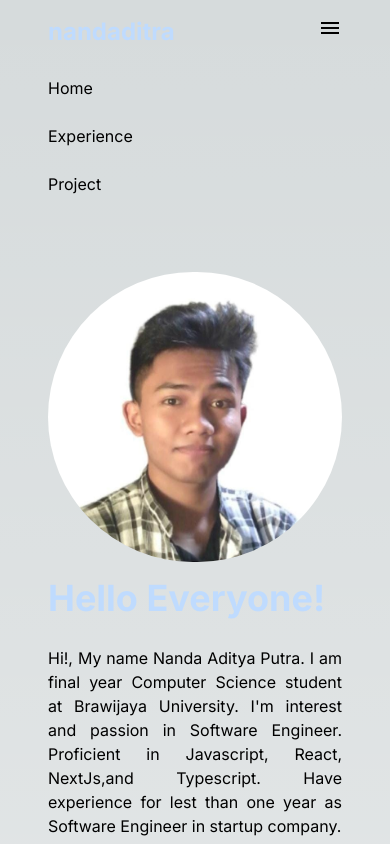
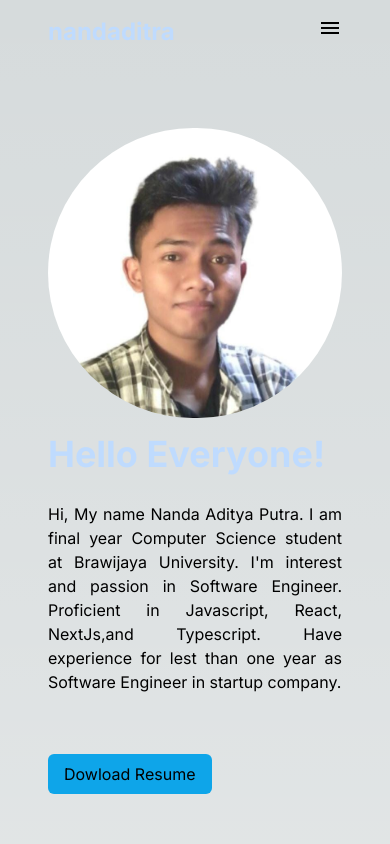
Before and after one commit to nandaditra/portofolio, a Next.js app: page / in a window 390 px wide. Shown: the top 844 px of the page. Built offline with nearby package versions, Linux system fonts and the light colour scheme.

Commit message:
add hidden css

```diff
--- a/src/app/header.tsx
+++ b/src/app/header.tsx
@@ -31,7 +31,7 @@ export default function Header(){
                    </div>
                 }
 
-                <div className="md:ml-auto md:block">
+                <div className="md:ml-auto hidden md:block">
                   <ul className="flex flex-col md:flex-row">
                     <li className="py-3 md:py-7 md:px-4 hover:text-blue-200 hover:font-bold">Home</li>
                     <li className="py-3 md:py-7 md:px-4 hover:text-blue-200 hover:font-bold">Experience</li>
--- a/src/app/page.tsx
+++ b/src/app/page.tsx
@@ -11,7 +11,7 @@ export default function Home() {
       <div className="flex flex-col-reverse md:flex-row gap-4">
          <div className="my-auto w-full md:w-1/2">
             <h1 className="text-4xl font-bold text-blue-200">Hello Everyone!</h1>
-            <p className="py-4 mt-3 text-justify">Hi!, My name Nanda Aditya Putra. I am final year Computer Science student at Brawijaya University. I&apos;m interest and passion in Software Engineer. Proficient in Javascript, React, NextJs,and Typescript. Have experience for lest than one year as Software Engineer in startup company. </p>
+            <p className="py-4 mt-3 text-justify">Hi, My name Nanda Aditya Putra. I am final year Computer Science student at Brawijaya University. I&apos;m interest and passion in Software Engineer. Proficient in Javascript, React, NextJs,and Typescript. Have experience for lest than one year as Software Engineer in startup company. </p>
             <ul className="flex flex-row my-3">
                <li className="px-3">
                   <a href="https://www.instagram.com/nandaditra/">
```
